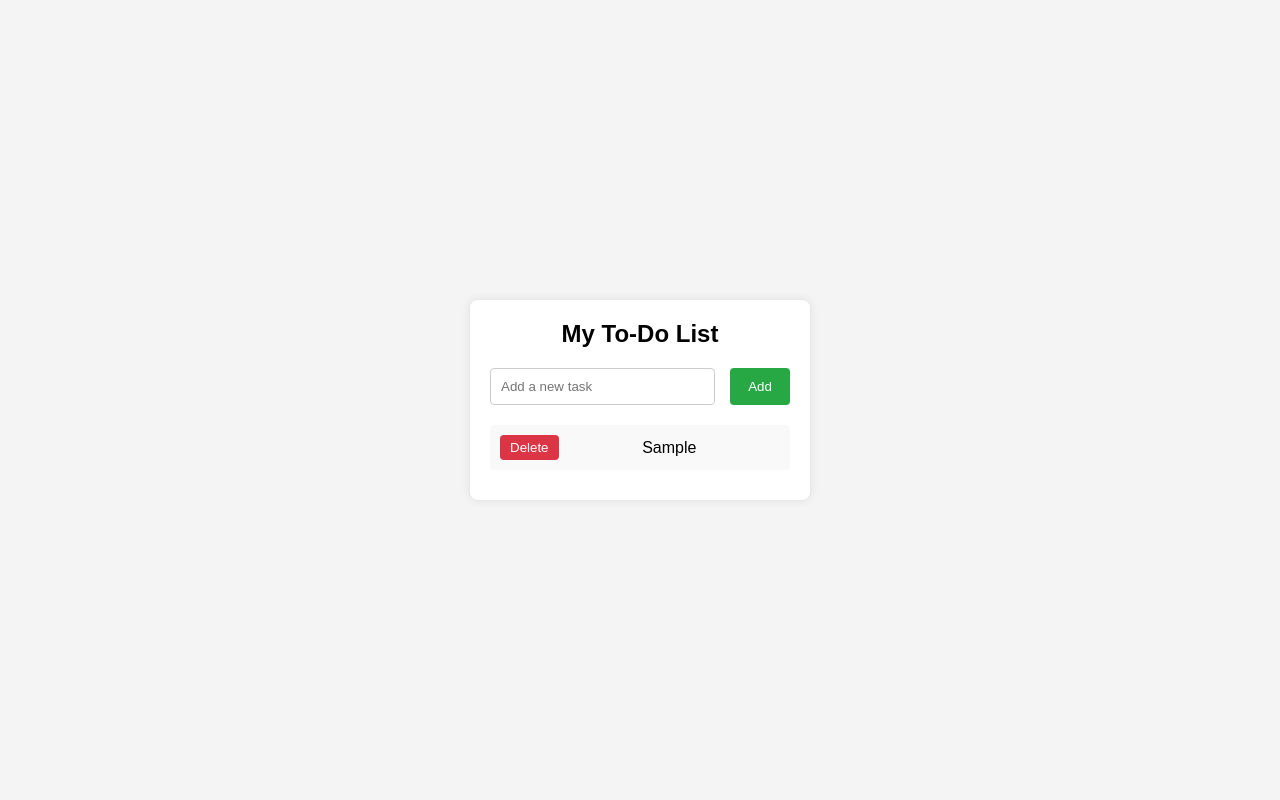
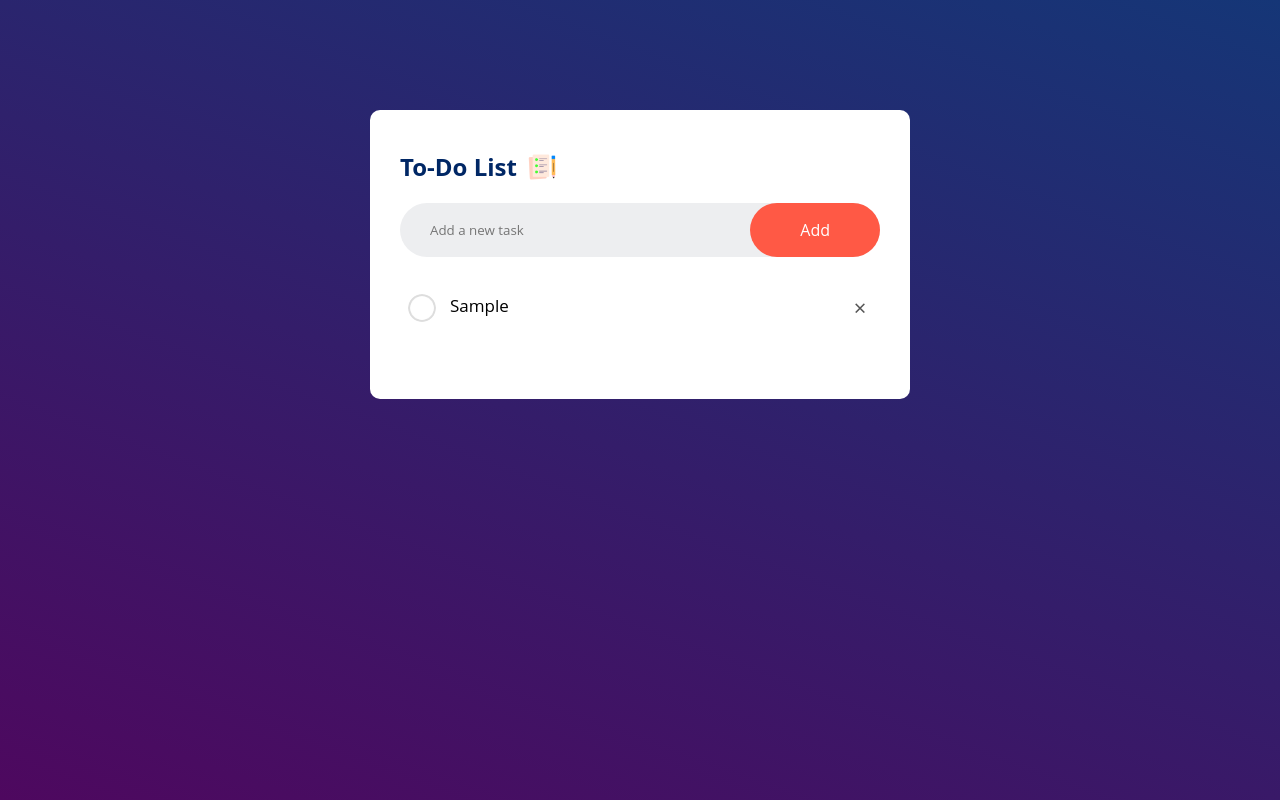
Before and after one commit to AversArthur/js_toDO_list, a plain HTML site: page index.html in a window 1280 px wide. Both pictures are taken after typing "Sample" into the empty fields and a click on the button "Add". Drawn offline with Linux system fonts and the light colour scheme.

Commit message:
to-do-list

```diff
--- a/index.html
+++ b/index.html
@@ -1,23 +1,26 @@
 <!DOCTYPE html>
 <html lang="en">
-<head>
-    <meta charset="UTF-8">
-    <meta name="viewport" content="width=device-width, initial-scale=1.0">
-    <title>To-Do List</title>
-    <link rel="stylesheet" href="some.css">
-</head>
-<body>
-    <div class="todo-container">
-        <h1>My To-Do List</h1>
-        <div class="todo-input">
-            <input type="text" placeholder="Add a new task">
-            <button>Add</button>
+  <head>
+    <meta charset="UTF-8" />
+    <meta name="viewport" content="width=device-width, initial-scale=1.0" />
+    <title>To-Do List app</title>
+    <link rel="stylesheet" href="some.css" />
+  </head>
+  <body>
+    <div class="container">
+      <div class="todo-app">
+        <h2>To-Do List <img src="images/icon.png" /></h2>
+        <div class="row">
+          <input type="text" id="input-box" placeholder="Add a new task" />
+          <button onclick="addTask()">Add</button>
         </div>
-        <ul class="todo-list">
-            <!-- To-do items will go here -->
+        <ul id="list-container">
+          <!-- <li class="checked">task1</li>
+          <li>task2</li>
+          <li>task3</li> -->
         </ul>
-
+      </div>
     </div>
     <script src="main.js"></script>
-</body>
+  </body>
 </html>
--- a/main.js
+++ b/main.js
@@ -1,38 +1,43 @@
-console.log("hi");
+const inputBox = document.getElementById("input-box");
+const inputContainer = document.getElementById("list-container");
 
-const inputData = document.querySelector(".todo-input input");
-const toDoList = document.querySelector(".todo-list");
-const button = document.querySelector(".todo-input button");
-
-function addToDoList() {
-  const inputDataValue = inputData.value;
-  if (inputDataValue.trim() === "") {
-    alert("Task cannot be empty!");
-    return;
+function addTask() {
+  if (inputBox.value === "") {
+    alert("Please write task");
+  } else {
+    let li = document.createElement("li");
+    li.innerHTML = inputBox.value;
+    inputContainer.appendChild(li);
+    let spen = document.createElement("span");
+    spen.innerHTML = "\u00d7";
+    li.appendChild(spen);
   }
-
-  const li = document.createElement("li");
-
-  const deleteBtn = document.createElement("button");
-  deleteBtn.className = "delete-btn";
-  deleteBtn.innerHTML = "Delete";
-  deleteBtn.addEventListener("click", () => {
-    toDoList.removeChild(li);
-  });
-
-  const span = document.createElement("span");
-  span.className = "task-text";
-  span.innerHTML = inputDataValue;
-
-  li.appendChild(deleteBtn);
-  li.appendChild(span);
-
-  toDoList.appendChild(li);
-  inputData.value = "";
+  inputBox.value = "";
+  saveData();
 }
-inputData.addEventListener("keydown", (el) => {
-  if (el.key === "Enter") {
-    addToDoList();
+inputBox.addEventListener('keydown', (el) =>{
+  if (el.key === 'Enter') {
+    addTask();
   }
 });
-button.addEventListener("click", addToDoList);
+inputContainer.addEventListener(
+  "click",(e) => {
+    if (e.target.tagName === "LI") {
+      e.target.classList.toggle("checked");
+      saveData();
+    } else if (e.target.tagName === "SPAN") {
+      e.target.parentElement.remove();
+      saveData();
+    }
+  },
+  false
+);
+
+function saveData() {
+  localStorage.setItem("data", inputContainer.innerHTML);
+}
+
+function restoreData() {
+  inputContainer.innerHTML = localStorage.getItem("data");
+}
+restoreData()
--- a/some.css
+++ b/some.css
@@ -1,92 +1,110 @@
-/* Reset some default styles */
-body, h1, ul, li, input, button {
-  margin: 0;
-  padding: 0;
+*{
+  margin: 0px;
+  padding: 0px;
+  font-family: 'Open Sans', sans-serif;
   box-sizing: border-box;
 }
 
-/* Basic body styling */
-body {
-  font-family: Arial, sans-serif;
-  background-color: #f4f4f4;
-  display: flex;
-  justify-content: center;
-  align-items: center;
-  height: 100vh;
+.container{
+  width: 100%;
+  min-height: 100vh;
+  background: linear-gradient(200deg, #153677, #4e085f);
+  padding: 10px;
 }
 
-/* Container styling */
-.todo-container {
-  background-color: white;
-  padding: 20px;
-  border-radius: 8px;
-  box-shadow: 0 0 10px rgba(0, 0, 0, 0.1);
-  width: 300px;
-  text-align: center;
+.todo-app{
+  width: 100%;
+  max-width: 540px;
+  background: #fff;
+  margin: 100px auto 20px;
+  padding: 40px 30px 70px;
+  border-radius: 10px;
 }
 
-/* Header styling */
-.todo-container h1 {
-  margin-bottom: 20px;
-  font-size: 24px;
-}
-
-/* Input section styling */
-.todo-input {
+.todo-app h2{
+  color: #002765;
   display: flex;
-  justify-content: space-between;
+  align-items: center;
   margin-bottom: 20px;
 }
 
-.todo-input input {
-  width: 75%;
+.todo-app h2 img{
+  width: 30px;
+  margin-left: 10px;
+}
+.row{
+  display: flex;
+  align-items: center;
+  justify-content: space-between;
+  background: #edeef0;
+  border-radius: 30px;
+  padding-left: 20px;
+  margin-bottom: 25px;
+}
+input{
+  flex: 1;
+  border: none;
+  outline: none;
+  background: transparent;
   padding: 10px;
-  border: 1px solid #ccc;
-  border-radius: 4px;
+  font-weight: 14px;
 }
 
-.todo-input button {
-  width: 20%;
-  padding: 10px;
-  background-color: #28a745;
-  color: white;
+button{
   border: none;
-  border-radius: 4px;
+  outline: none;
+  padding: 16px 50px;
+  background: #ff5945;
+  color: #fff;
+  font-size: 16px;
   cursor: pointer;
+  border-radius: 40px;
 }
 
-.todo-input button:hover {
-  background-color: #218838;
+ul li{
+  list-style: none;
+  font-size: 17px;
+  padding: 12px 8px 12px 50px;
+  user-select: none;
+  cursor: pointer;
+  position: relative;
 }
 
-/* To-do list styling */
-.todo-list {
-  list-style-type: none;
+ul li::before{
+  content: '';
+  position: absolute;
+  height: 28px;
+  width: 28px;
+  border-radius: 50%;
+  background-image: url(images/unchecked.png);
+  background-size: cover;
+  background-position: center;
+  top: 12px;
+  left: 8px;
 }
 
-.todo-list li {
-  background-color: #f9f9f9;
-  padding: 10px;
-  margin-bottom: 10px;
-  border-radius: 4px;
-  display: flex;
-  justify-content: space-between;
-  align-items: center;
+ul li.checked{
+  color: #555;
+  text-decoration: line-through;
+
+}
+ul li.checked::before{
+  background-image: url(images/checked.png);
 }
 
-.todo-list li .task-text {
-  flex-grow: 1;
+ul li span{
+  position: absolute;
+  right: 0;
+  top: 5px;
+  width: 40px;
+  height: 40px;
+  font-size: 22px;
+  color: #555;
+  line-height: 40px;
+  text-align: center;
+  border-radius: 50%;
 }
 
-.todo-list li .delete-btn {
-  background-color: #dc3545;
-  color: white;
-  border: none;
-  padding: 5px 10px;
-  border-radius: 4px;
-  cursor: pointer;
+ul li span:hover{
+  background: #edeef0;
 }
-
-.todo-list li .delete-btn:hover {
-  background-color: #c82333;
-}
```
Also changed, not shown: images/checked.png (added), images/icon.png (added), images/unchecked.png (added), 1 other file.
